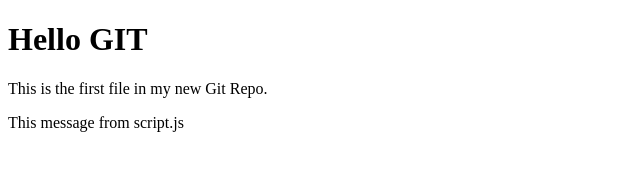
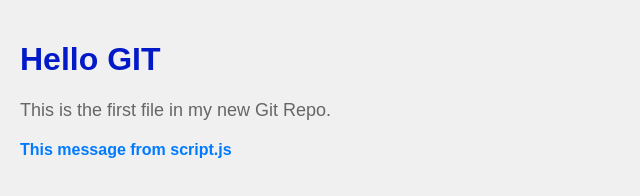
Before and after one commit to bugtonchanchai/ws01-git-training, a plain HTML site: page index.html in a window 1280 px wide. Shown: the whole page, without its empty margins (0-640 px from the left). Drawn offline with Linux system fonts and the light colour scheme.

Commit message:
Add style.css

```diff
--- a/index.html
+++ b/index.html
@@ -1,16 +1,17 @@
 <!DOCTYPE html>
 <html lang="en">
-<head>
-    <meta charset="UTF-8">
-    <meta name="viewport" content="width=device-width, initial-scale=1.0">
+  <head>
+    <meta charset="UTF-8" />
+    <meta name="viewport" content="width=device-width, initial-scale=1.0" />
     <title>Index</title>
-</head>
-<body>
+    <link rel="stylesheet" href="style.css" />
+  </head>
+  <body>
     <h1>Hello GIT</h1>
     <p>This is the first file in my new Git Repo.</p>
 
     <span id="msg"></span>
 
     <script src="script.js"></script>
-</body>
+  </body>
 </html>
--- /dev/null
+++ b/style.css
@@ -0,0 +1,22 @@
+body {
+  font-family: Arial, sans-serif;
+  background-color: #f0f0f0;
+  margin: 0;
+  padding: 20px;
+}
+
+h1 {
+  color: #0219c7;
+}
+
+p {
+  font-size: 18px;
+  color: #666;
+}
+
+#msg {
+  display: block;
+  margin-top: 20px;
+  font-weight: bold;
+  color: #007bff;
+}
```
